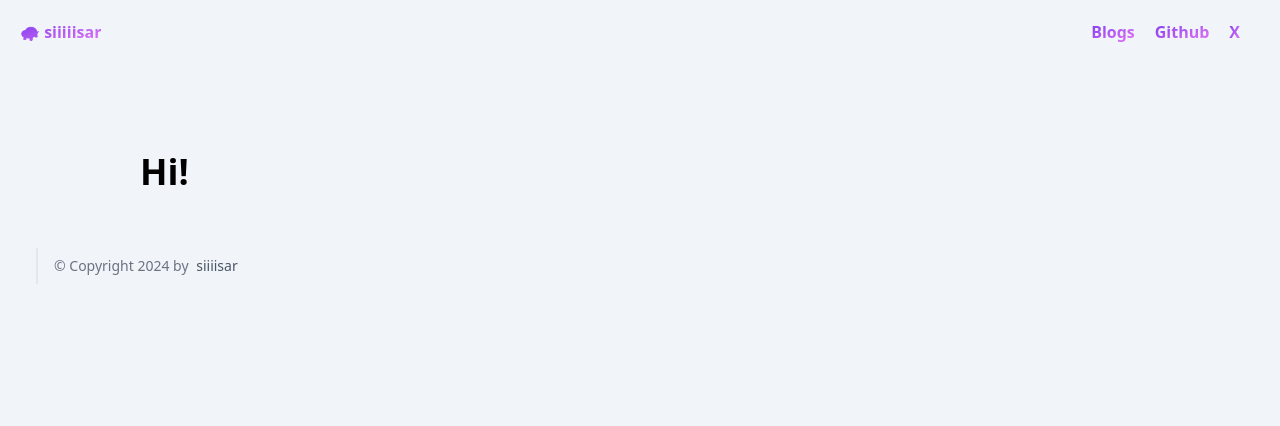
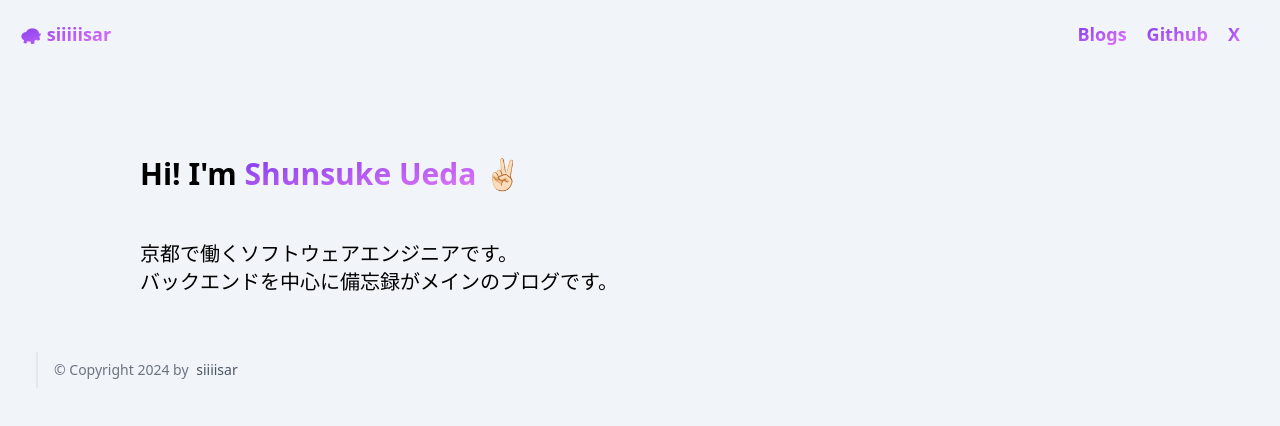
Before and after one commit to siiiiisar/my-blog, a SvelteKit app: page / in a window 1280 px wide. Shown: the top 426 px of the page. Built offline with nearby package versions, Linux system fonts and the light colour scheme.

Commit message:
細かい部分修正

```diff
--- a/src/components/GradientText.svelte
+++ b/src/components/GradientText.svelte
@@ -2,6 +2,6 @@
     export let text: string;
 </script>
 
-<p class="bg-gradient-to-br from-violet-600 to-fuchsia-400 bg-clip-text text-transparent font-bold">
+<span class="bg-gradient-to-br from-violet-600 to-fuchsia-400 bg-clip-text text-transparent">
     {text}
-</p>
+</span>
--- a/src/components/Header.svelte
+++ b/src/components/Header.svelte
@@ -3,13 +3,13 @@
 
 </script>
 <header>
-	<div class="container mx-auto flex flex-wrap p-5 flex-col md:flex-row items-center">
-	  <a class="flex title-font font-medium items-center base mb-4 md:mb-0" href="/">
+	<div class="container mx-auto flex flex-wrap p-5 flex-col text-lg md:flex-row items-center">
+	  <a class="flex font-medium items-center base mb-4 md:mb-0" href="/">
 		<span class="flex items-center font-bold">
             <GradientText text='🐢 siiiiisar'/>
         </span>
 	  </a>
-	  <nav class="md:ml-auto flex flex-wrap items-center justify-center">
+	  <nav class="md:ml-auto flex flex-wrap items-center justify-center font-bold">
 		<a href="/blogs" class="mr-5">
             <GradientText text='Blogs'/>
         </a>
--- a/src/routes/+page.svelte
+++ b/src/routes/+page.svelte
@@ -1,3 +1,16 @@
-<h1 class="mt-16 text-4xl font-bold md:block">
-    Hi!
-</h1>
+<script>
+	import GradientText from "../components/GradientText.svelte";
+
+</script>
+
+<div>
+    <h1 class="mt-16 text-3xl font-bold">
+        Hi! I'm <GradientText text="Shunsuke Ueda"/> ✌🏻
+    </h1>
+    <br>
+    <p class="mt-6 text-xl">
+        京都で働くソフトウェアエンジニアです。
+        <br/>
+        バックエンドを中心に備忘録がメインのブログです。
+    </p>
+</div>
```
